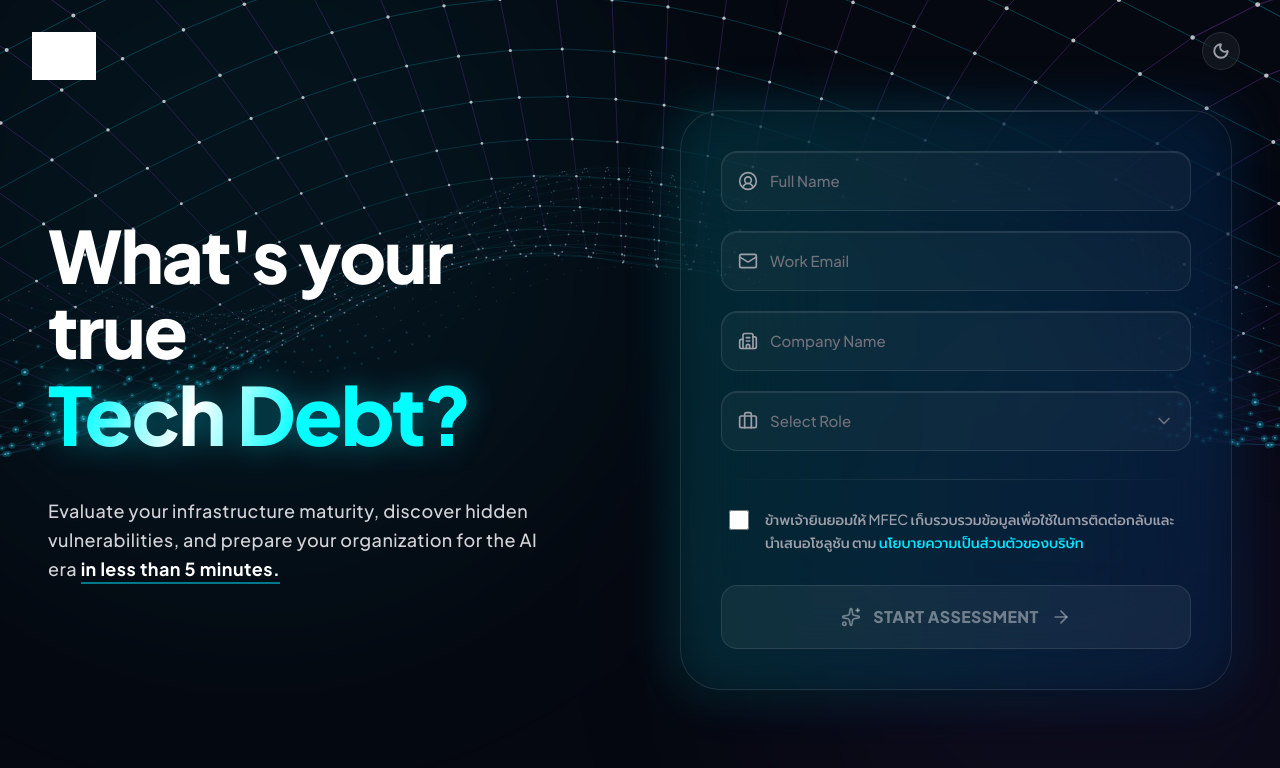
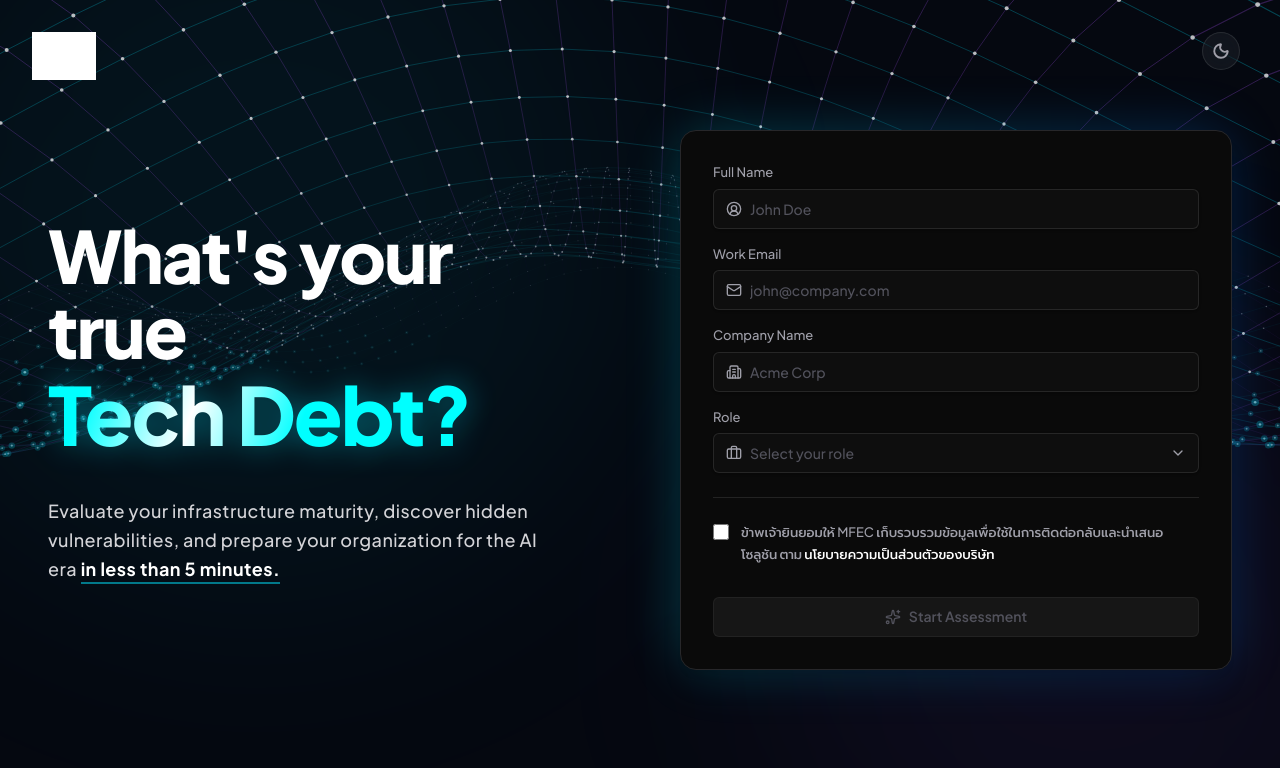
Before and after one commit to saereu-ps/tech-debt-assessment, a React (Vite) app: page / in a window 1280 px wide. Shown: the top 768 px of the page. Built offline with nearby package versions, Linux system fonts and the light colour scheme; grey boxes are pictures that could not be loaded.

Commit message:
Implement Linear/Vercel minimalist form design

```diff
--- a/src/components/LandingPage.tsx
+++ b/src/components/LandingPage.tsx
@@ -96,23 +96,22 @@ const LandingPage: React.FC<LandingPageProps> = ({ onStart }) => {
 
           <form
             onSubmit={handleSubmit}
-            className="w-full flex flex-col gap-6 relative p-8 md:p-10 rounded-[32px] md:rounded-[40px] border border-white/40 dark:border-white/10 shadow-[0_8px_32px_rgba(0,0,0,0.1)] dark:shadow-[0_8px_32px_rgba(0,0,0,0.4)] bg-white/20 dark:bg-black/20 backdrop-blur-[60px] overflow-hidden"
+            className="w-full flex flex-col gap-6 relative p-6 md:p-8 rounded-2xl border border-zinc-200 dark:border-zinc-800 shadow-xl bg-white dark:bg-[#0a0a0a]"
           >
-            {/* Subtle inner top highlight */}
-            <div className="absolute top-0 left-0 right-0 h-[1px] bg-gradient-to-r from-transparent via-white/50 dark:via-white/20 to-transparent"></div>
-
-            <div className="flex flex-col gap-5 relative z-10">
+            <div className="flex flex-col gap-4 relative z-10">
 
               {/* Name Input */}
-              <div className="group relative w-full">
-                <div className="absolute inset-0 bg-gradient-to-r from-[#00e5ff] to-[#0077ff] rounded-2xl blur-md opacity-0 group-focus-within:opacity-40 transition-opacity duration-500 pointer-events-none"></div>
-                <div className="relative flex items-center h-[60px] w-full rounded-2xl bg-white/[0.05] dark:bg-white/[0.03] border border-zinc-200 dark:border-white/10 transition-all duration-300 group-hover:bg-white/[0.1] group-focus-within:bg-white/[0.15] dark:group-focus-within:bg-white/[0.1] group-focus-within:border-[#00e5ff]/50 shadow-[inset_0_1px_1px_rgba(255,255,255,0.1)]">
-                  <UserCircle2 className="absolute left-4 w-5 h-5 text-zinc-500 dark:text-zinc-400 group-focus-within:text-[#00e5ff] transition-colors" />
+              <div className="flex flex-col gap-1.5 w-full">
+                <label htmlFor="nameInput" className="text-[13px] font-medium text-zinc-700 dark:text-zinc-400">
+                  Full Name
+                </label>
+                <div className="relative flex items-center h-10 w-full rounded-md bg-zinc-50 dark:bg-white/[0.02] border border-zinc-200 dark:border-white/10 transition-colors focus-within:border-zinc-400 dark:focus-within:border-white/30 dark:focus-within:bg-white/[0.04] shadow-sm">
+                  <UserCircle2 className="absolute left-3 w-4 h-4 text-zinc-400" />
                   <input
                     type="text"
                     id="nameInput"
-                    className="w-full h-full bg-transparent border-none outline-none text-[15px] font-medium text-zinc-900 dark:text-white placeholder-zinc-500 dark:placeholder-zinc-500 pl-12 pr-4 focus:ring-0 rounded-2xl"
-                    placeholder="Full Name"
+                    className="w-full h-full bg-transparent border-none outline-none text-[14px] font-medium text-zinc-900 dark:text-white placeholder-zinc-400 dark:placeholder-zinc-600 pl-9 pr-3 focus:ring-0 rounded-md"
+                    placeholder="John Doe"
                     value={name}
                     onChange={(e) => setName(e.target.value)}
                     required
@@ -121,15 +120,17 @@ const LandingPage: React.FC<LandingPageProps> = ({ onStart }) => {
               </div>
 
               {/* Email Input */}
-              <div className="group relative w-full">
-                <div className="absolute inset-0 bg-gradient-to-r from-[#00e5ff] to-[#0077ff] rounded-2xl blur-md opacity-0 group-focus-within:opacity-40 transition-opacity duration-500 pointer-events-none"></div>
-                <div className="relative flex items-center h-[60px] w-full rounded-2xl bg-white/[0.05] dark:bg-white/[0.03] border border-zinc-200 dark:border-white/10 transition-all duration-300 group-hover:bg-white/[0.1] group-focus-within:bg-white/[0.15] dark:group-focus-within:bg-white/[0.1] group-focus-within:border-[#00e5ff]/50 shadow-[inset_0_1px_1px_rgba(255,255,255,0.1)]">
-                  <Mail className="absolute left-4 w-5 h-5 text-zinc-500 dark:text-zinc-400 group-focus-within:text-[#00e5ff] transition-colors" />
+              <div className="flex flex-col gap-1.5 w-full">
+                <label htmlFor="emailInput" className="text-[13px] font-medium text-zinc-700 dark:text-zinc-400">
+                  Work Email
+                </label>
+                <div className="relative flex items-center h-10 w-full rounded-md bg-zinc-50 dark:bg-white/[0.02] border border-zinc-200 dark:border-white/10 transition-colors focus-within:border-zinc-400 dark:focus-within:border-white/30 dark:focus-within:bg-white/[0.04] shadow-sm">
+                  <Mail className="absolute left-3 w-4 h-4 text-zinc-400" />
                   <input
                     type="email"
                     id="emailInput"
-                    className="w-full h-full bg-transparent border-none outline-none text-[15px] font-medium text-zinc-900 dark:text-white placeholder-zinc-500 dark:placeholder-zinc-500 pl-12 pr-4 focus:ring-0 rounded-2xl"
-                    placeholder="Work Email"
+                    className="w-full h-full bg-transparent border-none outline-none text-[14px] font-medium text-zinc-900 dark:text-white placeholder-zinc-400 dark:placeholder-zinc-600 pl-9 pr-3 focus:ring-0 rounded-md"
+                    placeholder="john@company.com"
                     value={email}
                     onChange={(e) => setEmail(e.target.value)}
                     required
@@ -138,15 +139,17 @@ const LandingPage: React.FC<LandingPageProps> = ({ onStart }) => {
               </div>
 
               {/* Organization Input */}
-              <div className="group relative w-full">
-                <div className="absolute inset-0 bg-gradient-to-r from-[#00e5ff] to-[#0077ff] rounded-2xl blur-md opacity-0 group-focus-within:opacity-40 transition-opacity duration-500 pointer-events-none"></div>
-                <div className="relative flex items-center h-[60px] w-full rounded-2xl bg-white/[0.05] dark:bg-white/[0.03] border border-zinc-200 dark:border-white/10 transition-all duration-300 group-hover:bg-white/[0.1] group-focus-within:bg-white/[0.15] dark:group-focus-within:bg-white/[0.1] group-focus-within:border-[#00e5ff]/50 shadow-[inset_0_1px_1px_rgba(255,255,255,0.1)]">
-                  <Building2 className="absolute left-4 w-5 h-5 text-zinc-500 dark:text-zinc-400 group-focus-within:text-[#00e5ff] transition-colors" />
+              <div className="flex flex-col gap-1.5 w-full">
+                <label htmlFor="companyInput" className="text-[13px] font-medium text-zinc-700 dark:text-zinc-400">
+                  Company Name
+                </label>
+                <div className="relative flex items-center h-10 w-full rounded-md bg-zinc-50 dark:bg-white/[0.02] border border-zinc-200 dark:border-white/10 transition-colors focus-within:border-zinc-400 dark:focus-within:border-white/30 dark:focus-within:bg-white/[0.04] shadow-sm">
+                  <Building2 className="absolute left-3 w-4 h-4 text-zinc-400" />
                   <input
                     type="text"
                     id="companyInput"
-                    className="w-full h-full bg-transparent border-none outline-none text-[15px] font-medium text-zinc-900 dark:text-white placeholder-zinc-500 dark:placeholder-zinc-500 pl-12 pr-4 focus:ring-0 rounded-2xl"
-                    placeholder="Company Name"
+                    className="w-full h-full bg-transparent border-none outline-none text-[14px] font-medium text-zinc-900 dark:text-white placeholder-zinc-400 dark:placeholder-zinc-600 pl-9 pr-3 focus:ring-0 rounded-md"
+                    placeholder="Acme Corp"
                     value={company}
                     onChange={(e) => setCompany(e.target.value)}
                     required
@@ -155,22 +158,25 @@ const LandingPage: React.FC<LandingPageProps> = ({ onStart }) => {
               </div>
 
               {/* Role Dropdown */}
-              <div className="group relative w-full">
-                <div className="absolute inset-0 bg-gradient-to-r from-[#00e5ff] to-[#0077ff] rounded-2xl blur-md opacity-0 group-focus-within:opacity-40 transition-opacity duration-500 pointer-events-none"></div>
+              <div className="flex flex-col gap-1.5 w-full">
+                <label className="text-[13px] font-medium text-zinc-700 dark:text-zinc-400">
+                  Role
+                </label>
+                <div className="relative group w-full">
                   <div
                     ref={dropdownRef}
                     onClick={() => setIsDropdownOpen(!isDropdownOpen)}
-                  className="relative flex items-center h-[60px] w-full rounded-2xl bg-white/[0.05] dark:bg-white/[0.03] border border-zinc-200 dark:border-white/10 transition-all duration-300 group-hover:bg-white/[0.1] cursor-pointer shadow-[inset_0_1px_1px_rgba(255,255,255,0.1)]"
-                  style={{ borderColor: isDropdownOpen ? 'rgba(0, 229, 255, 0.5)' : undefined, backgroundColor: isDropdownOpen ? 'rgba(255, 255, 255, 0.1)' : undefined }}
+                    className="relative flex items-center h-10 w-full rounded-md bg-zinc-50 dark:bg-white/[0.02] border border-zinc-200 dark:border-white/10 transition-colors hover:border-zinc-300 dark:hover:border-white/20 cursor-pointer shadow-sm"
+                    style={{ borderColor: isDropdownOpen ? 'rgba(255, 255, 255, 0.3)' : undefined, backgroundColor: isDropdownOpen ? 'rgba(255, 255, 255, 0.04)' : undefined }}
                   >
-                  <Briefcase className={`absolute left-4 w-5 h-5 transition-colors ${isDropdownOpen ? 'text-[#00e5ff]' : 'text-zinc-500 dark:text-zinc-400'}`} />
+                    <Briefcase className={`absolute left-3 w-4 h-4 transition-colors ${isDropdownOpen ? 'text-zinc-900 dark:text-white' : 'text-zinc-400'}`} />
 
-                  <span className={`w-full pl-12 pr-4 text-[15px] font-medium truncate ${role ? 'text-zinc-900 dark:text-white' : 'text-zinc-500 dark:text-zinc-500'}`}>
-                    {role || "Select Role"}
+                    <span className={`w-full pl-9 pr-8 text-[14px] font-medium truncate ${role ? 'text-zinc-900 dark:text-white' : 'text-zinc-400 dark:text-zinc-600'}`}>
+                      {role || "Select your role"}
                     </span>
 
-                  <motion.div animate={{ rotate: isDropdownOpen ? 180 : 0 }} className="absolute right-4">
-                    <ChevronDown className="w-5 h-5 text-zinc-500 dark:text-zinc-500 shrink-0" />
+                    <motion.div animate={{ rotate: isDropdownOpen ? 180 : 0 }} className="absolute right-3">
+                      <ChevronDown className="w-4 h-4 text-zinc-400 shrink-0" />
                     </motion.div>
                   </div>
 
@@ -178,17 +184,17 @@ const LandingPage: React.FC<LandingPageProps> = ({ onStart }) => {
                   <AnimatePresence>
                     {isDropdownOpen && (
                       <motion.div
-                      initial={{ opacity: 0, y: -10, scale: 0.95 }}
+                        initial={{ opacity: 0, y: -5, scale: 0.98 }}
                         animate={{ opacity: 1, y: 0, scale: 1 }}
-                      exit={{ opacity: 0, y: -10, scale: 0.95 }}
-                      transition={{ duration: 0.2, ease: "easeOut" }}
-                      className="absolute top-[70px] left-0 w-full bg-white/95 dark:bg-[#0b1426]/95 backdrop-blur-2xl border border-white/50 dark:border-white/10 rounded-2xl overflow-hidden shadow-[0_20px_40px_rgba(0,0,0,0.1)] dark:shadow-[0_20px_40px_rgba(0,0,0,0.8)] z-50 max-h-[240px] overflow-y-auto"
+                        exit={{ opacity: 0, y: -5, scale: 0.98 }}
+                        transition={{ duration: 0.15, ease: "easeOut" }}
+                        className="absolute top-[44px] left-0 w-full bg-white dark:bg-[#111] border border-zinc-200 dark:border-zinc-800 rounded-md overflow-hidden shadow-xl z-50 max-h-[200px] overflow-y-auto"
                       >
                         {roles.map((r) => (
                           <div
                             key={r}
                             onClick={() => setRole(r)}
-                          className="px-5 py-3.5 text-[14px] md:text-[15px] font-semibold text-zinc-600 dark:text-zinc-300 hover:text-zinc-900 dark:hover:text-white hover:bg-zinc-100 dark:hover:bg-white/5 transition-colors duration-200 cursor-pointer"
+                            className="px-4 py-2.5 text-[13px] font-medium text-zinc-600 dark:text-zinc-300 hover:text-zinc-900 dark:hover:text-white hover:bg-zinc-100 dark:hover:bg-white/5 transition-colors cursor-pointer"
                           >
                             {r}
                           </div>
@@ -198,23 +204,24 @@ const LandingPage: React.FC<LandingPageProps> = ({ onStart }) => {
                   </AnimatePresence>
                 </div>
               </div>
+            </div>
 
             {/* Divider */}
-            <div className="w-full h-[1px] bg-gradient-to-r from-transparent via-zinc-200 dark:via-white/10 to-transparent my-1"></div>
+            <div className="w-full h-[1px] bg-zinc-200 dark:bg-white/10 my-0"></div>
 
             {/* PDPA Consent Checkbox */}
-            <div className="flex items-start gap-4 px-2">
+            <div className="flex items-start gap-3">
               <div className="relative flex items-center justify-center mt-0.5">
                 <input
                   type="checkbox"
                   id="pdpaConsent"
                   checked={pdpaConsent}
                   onChange={(e) => setPdpaConsent(e.target.checked)}
-                  className="peer w-5 h-5 rounded-md border-2 border-zinc-300 dark:border-zinc-500 text-[#00e5ff] focus:ring-[#00e5ff] focus:ring-offset-0 bg-transparent cursor-pointer transition-all duration-300 checked:border-[#00e5ff] checked:bg-[#00e5ff]"
+                  className="peer w-4 h-4 rounded border border-zinc-300 dark:border-zinc-700 text-black dark:text-white focus:ring-0 focus:ring-offset-0 bg-transparent cursor-pointer transition-all duration-200 checked:border-black dark:checked:border-white checked:bg-black dark:checked:bg-white"
                 />
               </div>
-              <label htmlFor="pdpaConsent" className="text-[13px] md:text-[14px] text-zinc-600 dark:text-zinc-400 leading-relaxed cursor-pointer font-medium select-none">
-                ข้าพเจ้ายินยอมให้ MFEC เก็บรวบรวมข้อมูลเพื่อใช้ในการติดต่อกลับและนำเสนอโซลูชัน ตาม <a href="#" className="text-[#00e5ff] hover:underline underline-offset-4 decoration-[#00e5ff]/50">นโยบายความเป็นส่วนตัวของบริษัท</a>
+              <label htmlFor="pdpaConsent" className="text-[13px] text-zinc-600 dark:text-zinc-400 leading-relaxed cursor-pointer font-medium select-none">
+                ข้าพเจ้ายินยอมให้ MFEC เก็บรวบรวมข้อมูลเพื่อใช้ในการติดต่อกลับและนำเสนอโซลูชัน ตาม <a href="#" className="text-zinc-900 dark:text-white hover:underline underline-offset-4 decoration-zinc-500">นโยบายความเป็นส่วนตัวของบริษัท</a>
               </label>
             </div>
 
@@ -223,18 +230,14 @@ const LandingPage: React.FC<LandingPageProps> = ({ onStart }) => {
               type="submit"
               disabled={!isFormValid}
               className={`
-                group relative w-full h-[64px] rounded-2xl font-black text-[16px] tracking-wide flex items-center justify-center gap-3 transition-all duration-500 overflow-hidden mt-2
+                w-full h-10 rounded-md font-semibold text-[14px] flex items-center justify-center gap-2 transition-all duration-200 mt-2
                 ${isFormValid
-                  ? 'bg-gradient-to-r from-[#00e5ff] to-[#0077ff] text-white shadow-[0_0_30px_rgba(0,229,255,0.4)] hover:shadow-[0_0_50px_rgba(0,229,255,0.6)] hover:scale-[1.02] active:scale-95'
-                  : 'bg-zinc-200/50 dark:bg-white/[0.05] dark:border dark:border-white/10 text-zinc-400 dark:text-white/40 cursor-not-allowed'}
+                  ? 'bg-zinc-900 dark:bg-white text-white dark:text-black hover:bg-zinc-800 dark:hover:bg-zinc-200 shadow-sm'
+                  : 'bg-zinc-100 dark:bg-white/5 border border-transparent dark:border-white/5 text-zinc-400 dark:text-zinc-600 cursor-not-allowed'}
               `}
             >
-              {isFormValid && (
-                <div className="absolute inset-0 -translate-x-full bg-gradient-to-r from-transparent via-white/40 to-transparent group-hover:animate-[shimmer_1.5s_infinite]"></div>
-              )}
-              <Sparkles className={`w-5 h-5 ${isFormValid ? "text-white" : "text-zinc-400 dark:text-white/40"} transition-all duration-300`} />
-              <span>START ASSESSMENT</span>
-              <ArrowRight className={`w-5 h-5 ${isFormValid ? "text-white translate-x-0 group-hover:translate-x-1" : "text-zinc-400 dark:text-white/40"} transition-all duration-300`} />
+              <Sparkles className={`w-4 h-4 ${isFormValid ? "text-white dark:text-black" : "text-zinc-400 dark:text-zinc-600"}`} />
+              <span>Start Assessment</span>
             </button>
           </form>
         </motion.div>
```
Lines whose indentation alone changed are shown as unchanged.
